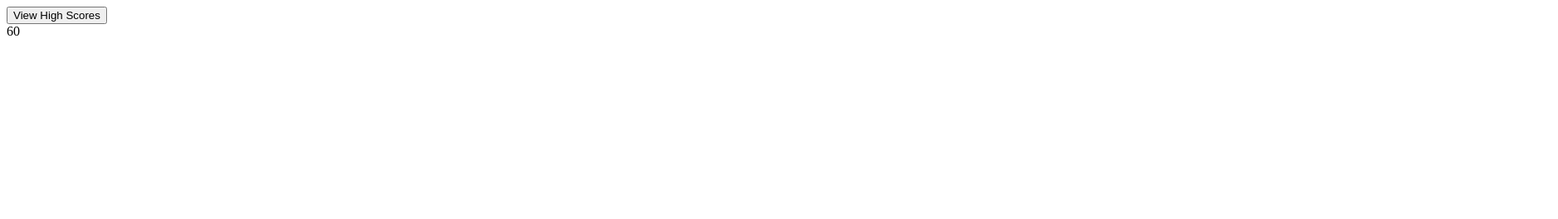
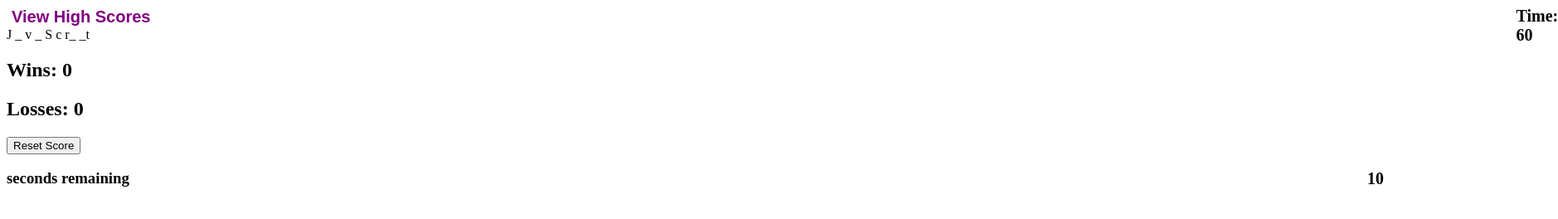
Before and after one commit to dahfefe/4-mini-timed-quiz, a plain HTML site: page index.html in a window 1280 px wide. Shown: the whole page at 83% size, 1878 px wide, since content can reach past the window. Drawn offline with Linux system fonts and the light colour scheme; files that its build step writes are made by us from their sources.

Commit message:
finished styling and entry portion of header for high score button and timer count

```diff
--- /dev/null
+++ b/assets/css/style.css
@@ -0,0 +1,27 @@
+.header {
+  display: flex;
+}
+
+.view-high-score-button {
+  color: purple;
+  border: none;
+  background-color: white;
+  font-weight: bold;
+  font-size: 20px;
+}
+
+.view-high-score-button:hover {
+  color: rgb(184, 73, 184);
+}
+
+.view-high-score-button:active {
+  color: blue;
+}
+
+.timer-count {
+  position: absolute;
+  justify-content: flex-end;
+  margin-left: 1640px;
+  font-size: 20px;
+  font-weight: bold;
+}
--- a/index.html
+++ b/index.html
@@ -10,5 +10,37 @@
   <body>
     <header>
       <button class="view-high-score-button">View High Scores</button>
-      <div class="large-font timer-count">60</div>
+      <span class="timer-count">Time: 60</span>
     </header>
+
+    <main>
+      <section>
+        <div class="card question-with-choices">
+          <div class="word-blanks">J _ v _ S c r_ _t</div>
+        </div>
+      </section>
+
+      <section>
+        <div class="card results">
+          <div class = "win-loss-container">
+          <div>
+          <h2>Wins: <span class="win">0 </span> </h2>
+          <h2>Losses: <span class="lose">0</span></h2>
+        </div>
+          <button class="reset-button">Reset Score</button>
+      </div>
+          <div class= "card timer">
+            <div class = "timer-text">
+            <div class="timer-count">10</div>
+            <h3>seconds remaining</h3>
+          </div>
+
+          </div>
+        </div>
+      </section>
+
+    </main>
+
+    <script src="assets/js/script.js"></script>
+  </body>
+</html>
```
Also changed, not shown: assets/js/script.js (added), js/script.js (deleted).
